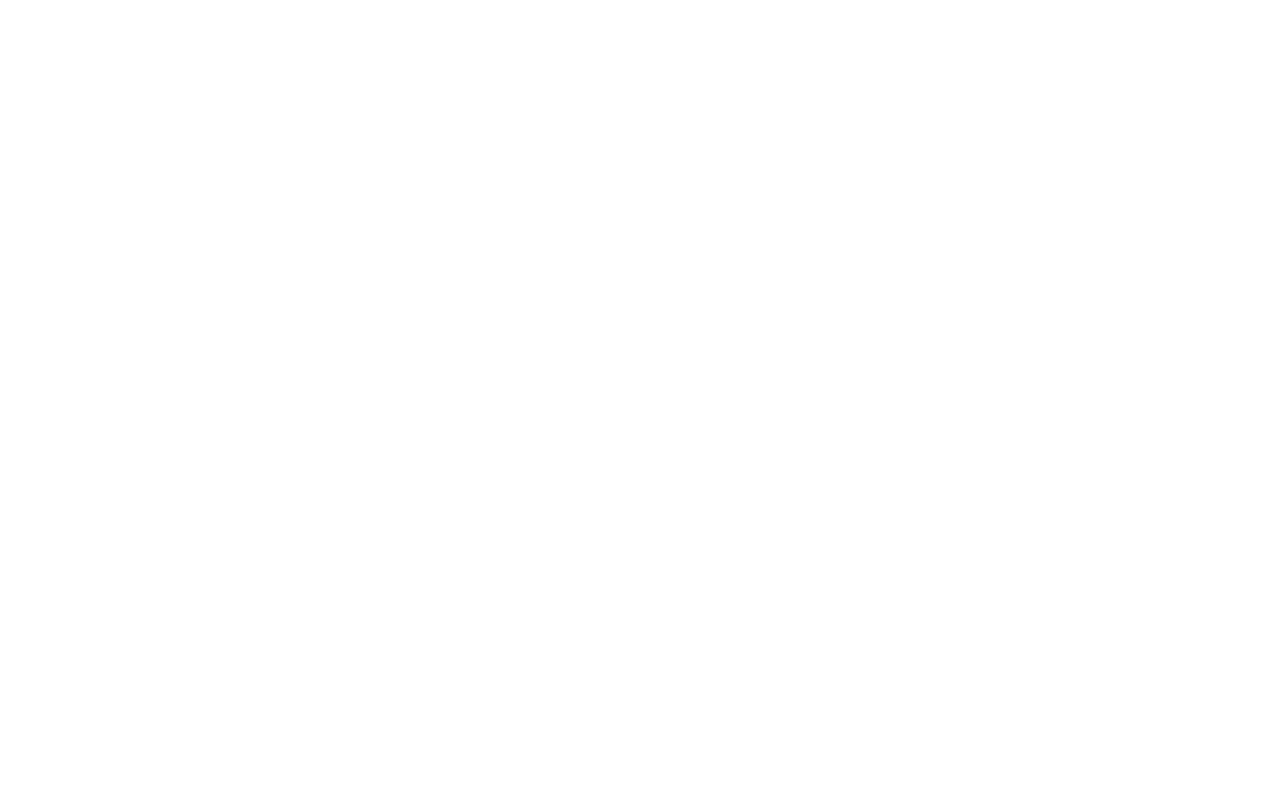
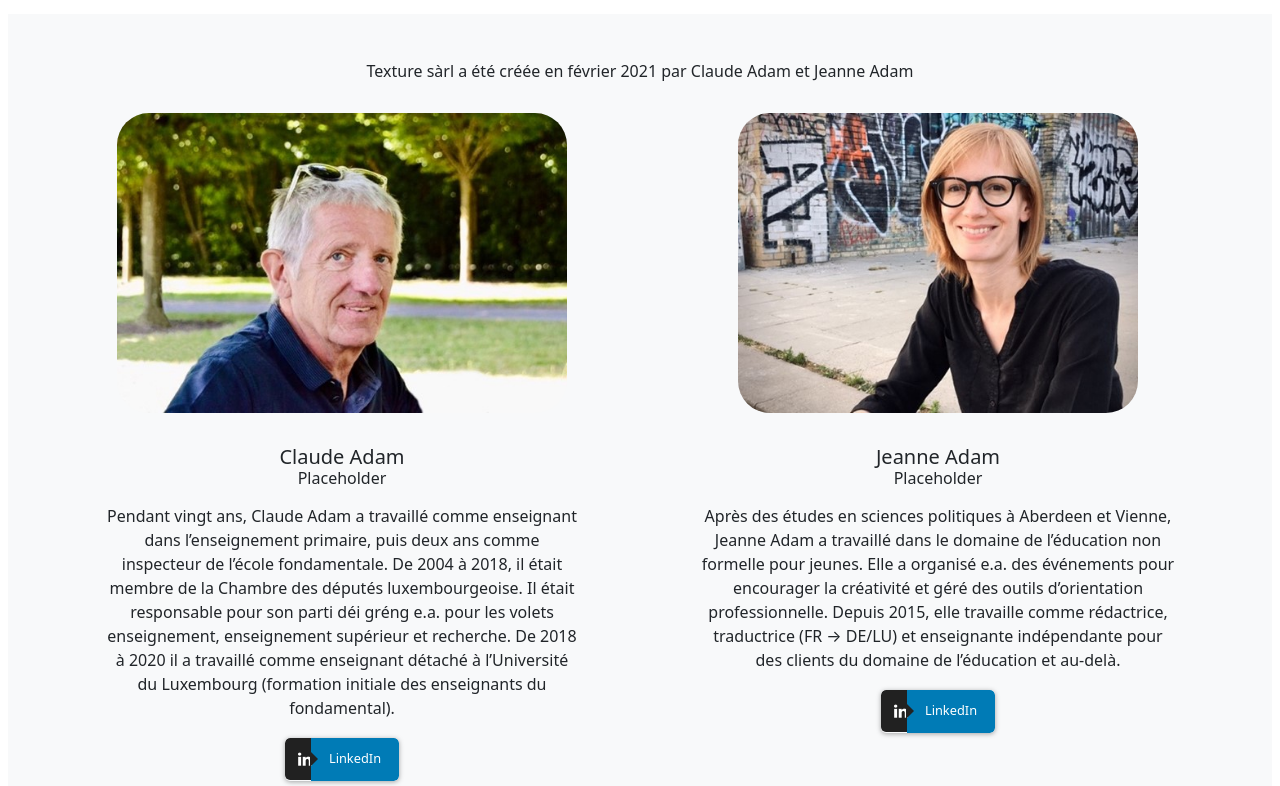
Before and after one commit to alexthillen/texture-project, a React (Create React App) app: page /#/fr/about in a window 1280 px wide. Shown: the part 234-1020 px from the top of the page. Before the commit the page ends 800 px from the top, so only its background shows below. Built offline with nearby package versions, Linux system fonts and the light colour scheme.

Commit message:
add about us

```diff
--- /dev/null
+++ b/src/components/About/Profile.js
@@ -0,0 +1,34 @@
+import React from "react";
+import Linkedin from "social_media/Linkedin";
+
+import "./Profile.scss"
+
+export default function Profile(props) {
+  return (
+      <div id="Profile" className="col-xl-5 mt-0 m-auto">
+        <div className="col">
+          <div className="col-xl-12 m-auto">
+            <img
+              src={props.profile_picture}
+              alt="wrapkit"
+              className=" rounded-5 mx-auto d-block"
+            />
+          </div>
+          <div className="col-xl-12 text-center">
+            <div className="pt-2">
+              <h5 className="mt-4 font-weight-medium mb-0">{props.name}</h5>
+              <h6 className="subtitle mb-3">Placeholder</h6>
+              <p>
+                {props.text_main}
+              </p>
+              <ul className="list-inline mt-auto">
+                <li className="list-inline-item">
+                  <Linkedin href={props.linkedin}></Linkedin>
+                </li>
+              </ul>
+            </div>
+          </div>
+        </div>
+      </div>
+  );
+}
--- /dev/null
+++ b/src/components/About/Profile.scss
@@ -0,0 +1,20 @@
+.team4 ul li a {
+    color: #8d97ad;
+    padding-right: 15px;
+    -webkit-transition: 0.1s ease-in;
+    -o-transition: 0.1s ease-in;
+    transition: 0.1s ease-in;
+  }
+  .team4 ul li a:hover {
+    -webkit-transform: translate3d(0px, -5px, 0px);
+    transform: translate3d(0px, -5px, 0px);
+    color: #316ce8;
+  }
+
+
+img {
+    max-width: 100%;
+    height: 300px;
+    // max-height: 400px;
+    // width: auto;
+}
--- a/src/pages/About.js
+++ b/src/pages/About.js
@@ -1,12 +1,49 @@
+import Profile from 'components/About/Profile';
+import Subtitle from 'components/Offer/Subtitle';
+import Teaser from 'components/Template/Teaser';
 import Main from 'layout/Main'
 import React from 'react'
 
+import * as text from "static/texts";
+import profile1 from "../static/profile_pictures/profile_claude.jpg";
+import profile2 from "../static/profile_pictures/profile_jeanne.jpg";
 
 
 export default function About(props) {
   return (
-    <Main title="test" description="test"
-// @ts-ignore
-    lang={props.lang}>About</Main>
-  )
+    <Main
+      title="Home"
+      description=""
+      // @ts-ignore
+      lang={props.lang}
+    >
+      <Teaser
+        fontColor="white"
+        lang={props.lang}
+        heading_fr={text.fr_about_title}
+        heading_de={text.de_about_title}
+        contents_fr=""
+        contents_de=""
+        button_fr=""
+        button_de=""
+        button_ref=""
+      ></Teaser>
+
+      <div id="offer-one-main" className="d-flex bg-light p-5 m-xl-2">
+        {/* <div className="col-xl-2"></div> */}
+        {/* MAIN Column */}
+        <div className="col-xl-12">
+          {/* Subtitle Component*/}
+          <Subtitle text={ props.lang === "fr" ? text.fr_about_subtitle : text.de_about_subtitle }></Subtitle>
+          <div className='d-flex row'>
+            <Profile text_main={props.lang === "fr" ? text.fr_about_text_claude : text.de_about_text_claude} name="Claude Adam" linkedin={"https://www.linkedin.com/in/claude-adam-5bb44960/"} profile_picture={profile1}></Profile>
+            <Profile text_main={props.lang === "fr" ? text.fr_about_text_jeanne : text.de_about_text_jeanne} name="Jeanne Adam" linkedin={"https://www.linkedin.com/in/jeanne-a-85988643/"} profile_picture={profile2}></Profile>
+          </div>
+        </div>
+
+      </div>
+
+
+    </Main>
+  );
 }
--- a/src/pages/Contact.js
+++ b/src/pages/Contact.js
@@ -1,10 +1,32 @@
+import Subtitle from 'components/Offer/Subtitle';
+import Teaser from 'components/Template/Teaser';
 import Main from 'layout/Main'
 import React from 'react'
 
+import * as text from "static/texts";
+
 export default function Contact(props) {
   return (
-    <Main title="Contact" description=""
-    // @ts-ignore
-    lang={props.lang}>Contact</Main>
+    <Main
+      title="Home"
+      description=""
+      // @ts-ignore
+      lang={props.lang}
+    >
+      <Teaser
+        fontColor="white"
+        lang={props.lang}
+        heading_fr={text.fr_contact_title}
+        heading_de={text.de_contact_title}
+        contents_fr=""
+        contents_de=""
+        button_fr=""
+        button_de=""
+        button_ref=""
+      ></Teaser>
+
+
+
+    </Main>
   );
 }
--- /dev/null
+++ b/src/social_media/Linkedin.js
@@ -0,0 +1,10 @@
+import React from 'react'
+import "social_media/SocialMedia.scss"
+
+
+export default function Linkedin(props) {
+  return (
+    <div><a className="btn-social btn-social-icon btn-social-linkedin" href={props.href}><i className="fa fa-linkedin"></i><span>LinkedIn</span></a>
+    </div>
+  )
+}
--- /dev/null
+++ b/src/social_media/SocialMedia.scss
@@ -0,0 +1,141 @@
+@import url(//maxcdn.bootstrapcdn.com/font-awesome/4.2.0/css/font-awesome.min.css);
+@import url(https://fonts.googleapis.com/css?family=Roboto:400,300);
+
+/*Ignore me, I'm just page styling*/
+// html {font-family: 'Roboto', sans-serif;font-size:16px;line-height:1em;height:100%;}
+// body {
+//   background: #ffffff;
+//   background: -moz-linear-gradient(-45deg, #ffffff 0%, #ffffff 50%, #F2F2F2 50%, #F2F2F2 50%, #F2F2F2 100%);
+//   background: -webkit-gradient(linear, left top, right bottom, color-stop(0%,#ffffff), color-stop(50%,#ffffff), color-stop(50%,#F2F2F2), color-stop(50%,#F2F2F2), color-stop(100%,#F2F2F2));
+//   background: -webkit-linear-gradient(-45deg, #ffffff 0%,#ffffff 50%,#F2F2F2 50%,#F2F2F2 50%,#F2F2F2 100%);
+//   background: -o-linear-gradient(-45deg, #ffffff 0%,#ffffff 50%,#F2F2F2 50%,#F2F2F2 50%,#F2F2F2 100%);
+//   background: -ms-linear-gradient(-45deg, #ffffff 0%,#ffffff 50%,#F2F2F2 50%,#F2F2F2 50%,#F2F2F2 100%);
+//   background: linear-gradient(135deg, #ffffff 0%,#ffffff 50%,#F2F2F2 50%,#F2F2F2 50%,#F2F2F2 100%);
+// }
+
+// h1 {font-size:1.5em;margin-bottom:55px;}
+
+#social-platforms {
+  position:relative;
+  top:100px;
+  top:25vh;
+  font-size:1rem;
+  text-align:center;
+  height:250px;
+  overflow:hidden;
+}
+
+/*Pen code from this point on*/
+.btn-social {
+  clear:both;
+  white-space:nowrap;
+  font-size:.8em;
+  display:inline-block;
+  border-radius:5px;
+  box-shadow: 0 1px 5px 0 rgba(0, 0, 0, 0.35);
+  margin:2px;
+  -webkit-transition:all .5s;
+  -moz-transition:all .5s;
+  transition:all .5s;
+  overflow:hidden
+}
+
+.btn-social:hover {
+  box-shadow: 0 5px 15px 0 rgba(0, 0, 0, 0.45);
+}
+
+.btn-social:focus {
+  box-shadow: 0 3px 10px 0 rgba(0, 0, 0, 0.4);
+}
+
+.btn-social > span,.btn-social-icon > i {
+  float:left;
+  padding:13px;
+  -webkit-transition:all .5s;
+  -moz-transition:all .5s;
+  transition:all .5s;
+  line-height:1em
+}
+
+.btn-social > span {
+  padding:14px 18px 16px;
+  white-space:nowrap;
+  color:#FFF;
+  background:#b8b8b8
+}
+
+.btn-social:focus > span {
+  background:#9a9a9a
+}
+
+.btn-social-icon > i {
+  border-radius:5px 0 0 5px;
+  position:relative;
+  width:13px;
+  text-align:center;
+  font-size:1.25em;
+  color:#fff;
+  background:#212121
+}
+
+.btn-social-icon > i:after {
+  content:"";
+  border:8px solid;
+  border-color:transparent transparent transparent #222;
+  position:absolute;
+  top:13px;
+  right:-15px
+}
+
+.btn-social-icon:hover > i,.btn-social-icon:focus > i {
+  color:#FFF
+}
+
+.btn-social-icon > span {
+  border-radius:0 5px 5px 0
+}
+
+/*Facebook*/
+.btn-social-facebook:hover > i,.btn-social-facebook:focus > i {
+  color:#3b5998
+}
+
+.btn-social-facebook > span {
+  background:#3b5998
+}
+
+/*Twitter*/
+.btn-social-twitter:hover > i,.btn-social-twitter:focus > i {
+  color:#55acee
+}
+
+.btn-social-twitter > span {
+  background:#55acee
+}
+
+/*Google*/
+.btn-social-googleplus:hover > i,.btn-social-googleplus:focus > i {
+  color:#dd4b39
+}
+
+.btn-social-googleplus > span {
+  background:#dd4b39
+}
+
+/*Pinterest*/
+.btn-social-pinterest:hover > i,.btn-social-pinterest:focus > i {
+  color:#cb2028
+}
+
+.btn-social-pinterest > span {
+  background:#cb2028
+}
+
+/*LinkedIn*/
+.btn-social-linkedin:hover > i,.btn-social-linkedin:focus > i {
+  color:#007bb6
+}
+
+.btn-social-linkedin > span {
+  background:#007bb6
+}
--- a/src/static/texts.js
+++ b/src/static/texts.js
@@ -77,3 +77,22 @@
 //
 export const fr_offer02_carousel_text = "Nous travaillons pour :"
 export const de_offer02_carousel_text = "Nous travaillons pour :"
+
+// CONTACT
+
+export const fr_contact_title = "Contact"
+export const de_contact_title = "Kontakt"
+
+// ABOUT
+
+export const fr_about_title = "Sur Nous"
+export const de_about_title = "de_about_title"
+//
+export const fr_about_subtitle = "Texture sàrl a été créée en février 2021 par Claude Adam et Jeanne Adam"
+export const de_about_subtitle = "de_subtitle"
+//
+export const fr_about_text_jeanne = "Après des études en sciences politiques à Aberdeen et Vienne, Jeanne Adam a travaillé dans le domaine de l’éducation non formelle pour jeunes. Elle a organisé e.a. des événements pour encourager la créativité et géré des outils d’orientation professionnelle. Depuis 2015, elle travaille comme rédactrice, traductrice (FR → DE/LU) et enseignante indépendante pour des clients du domaine de l’éducation et au-delà. "
+export const de_about_text_jeanne = "de_about_text_jeanne"
+//
+export const fr_about_text_claude = "Pendant vingt ans, Claude Adam a travaillé comme enseignant dans l’enseignement primaire, puis deux ans comme inspecteur de l’école fondamentale. De 2004 à 2018, il était membre de la Chambre des députés luxembourgeoise. Il était responsable pour son parti déi gréng e.a. pour les volets enseignement, enseignement supérieur et recherche. De 2018 à 2020 il a travaillé comme enseignant détaché à l’Université du Luxembourg (formation initiale des enseignants du fondamental). "
+export const de_about_text_claude = "de_about_text_claude"
```
Also changed, not shown: src/pages/OfferTwo.js (+0 -8 lines), src/pages/carousel.js (deleted), src/static/profile_pictures/profile_claude.jpg (added), src/static/profile_pictures/profile_jeanne.jpg (added).
